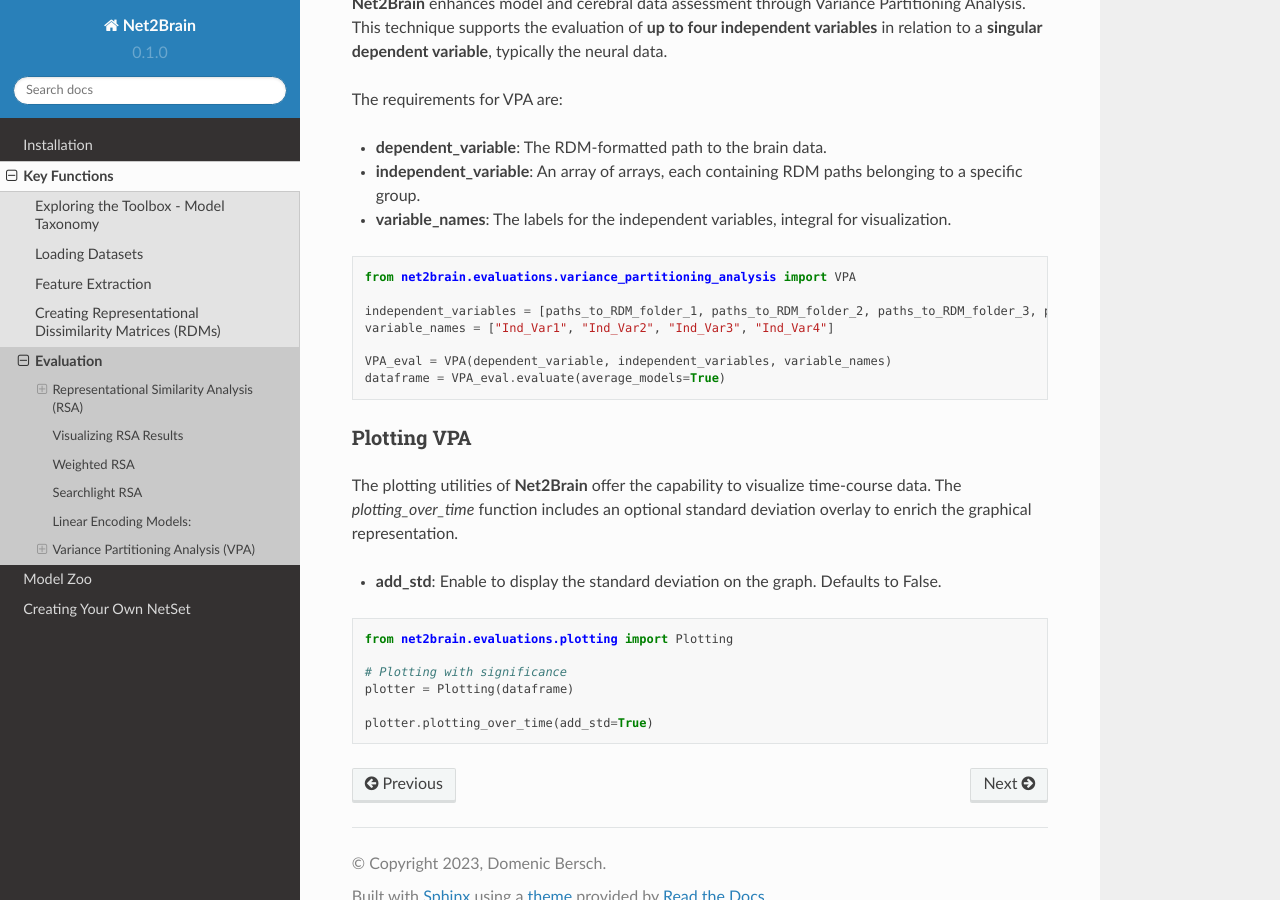
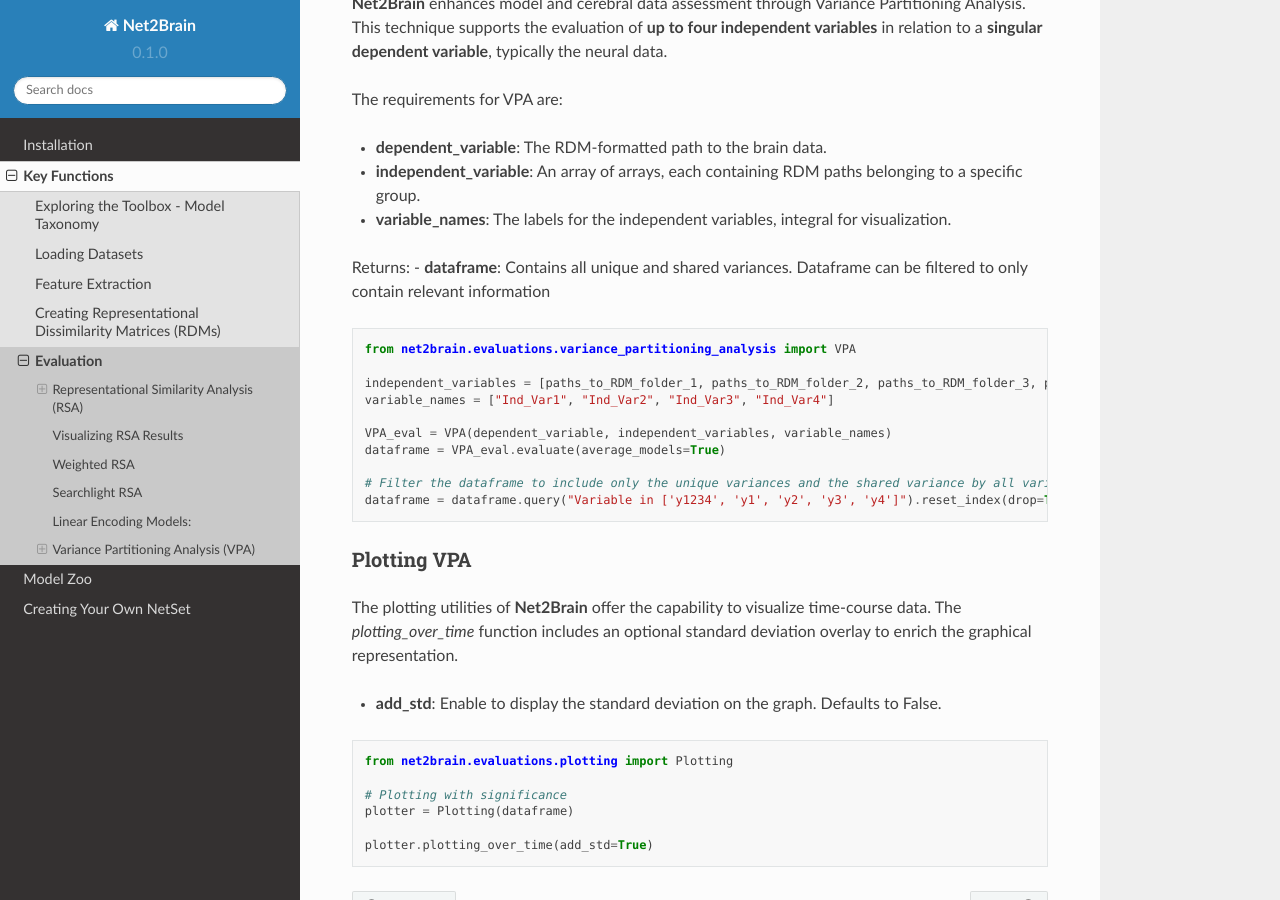
Before and after one commit to cvai-roig-lab/Net2Brain, a Sphinx documentation site: the page built from docs/source/evaluation.rst, in a window 1280 px wide and 900 px high, scrolled down 3314 px. Built offline with Sphinx 7.4.7 and the Read the Docs theme 2.0.0, drawn with Linux system fonts in a browser that asks for light colours; pages that are not in the unit, such as notebooks, are missing from menus.

Commit message:
Update VPA Documentation

```diff
--- a/docs/source/evaluation.rst
+++ b/docs/source/evaluation.rst
@@ -173,6 +173,9 @@ The requirements for VPA are:
 - **independent_variable**: An array of arrays, each containing RDM paths belonging to a specific group.
 - **variable_names**: The labels for the independent variables, integral for visualization.
 
+Returns:
+- **dataframe**: Contains all unique and shared variances. Dataframe can be filtered to only contain relevant information
+
 
 
 .. code-block:: python
@@ -184,6 +187,10 @@ The requirements for VPA are:
 
     VPA_eval = VPA(dependent_variable, independent_variables, variable_names)
     dataframe = VPA_eval.evaluate(average_models=True)
+
+    # Filter the dataframe to include only the unique variances and the shared variance by all variables
+    dataframe = dataframe.query("Variable in ['y1234', 'y1', 'y2', 'y3', 'y4']").reset_index(drop=True)
+
 
 
 
```
Also changed, not shown: README.md (+5 -0 lines).
